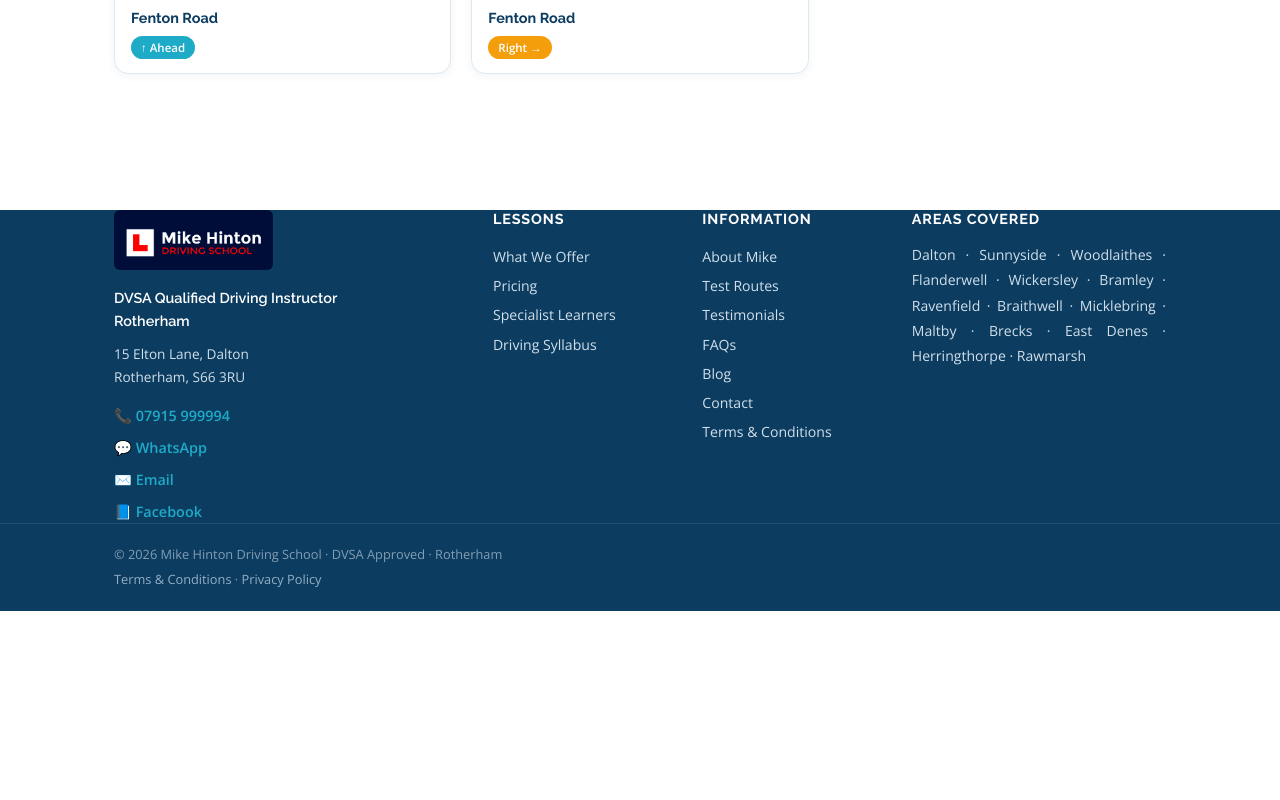
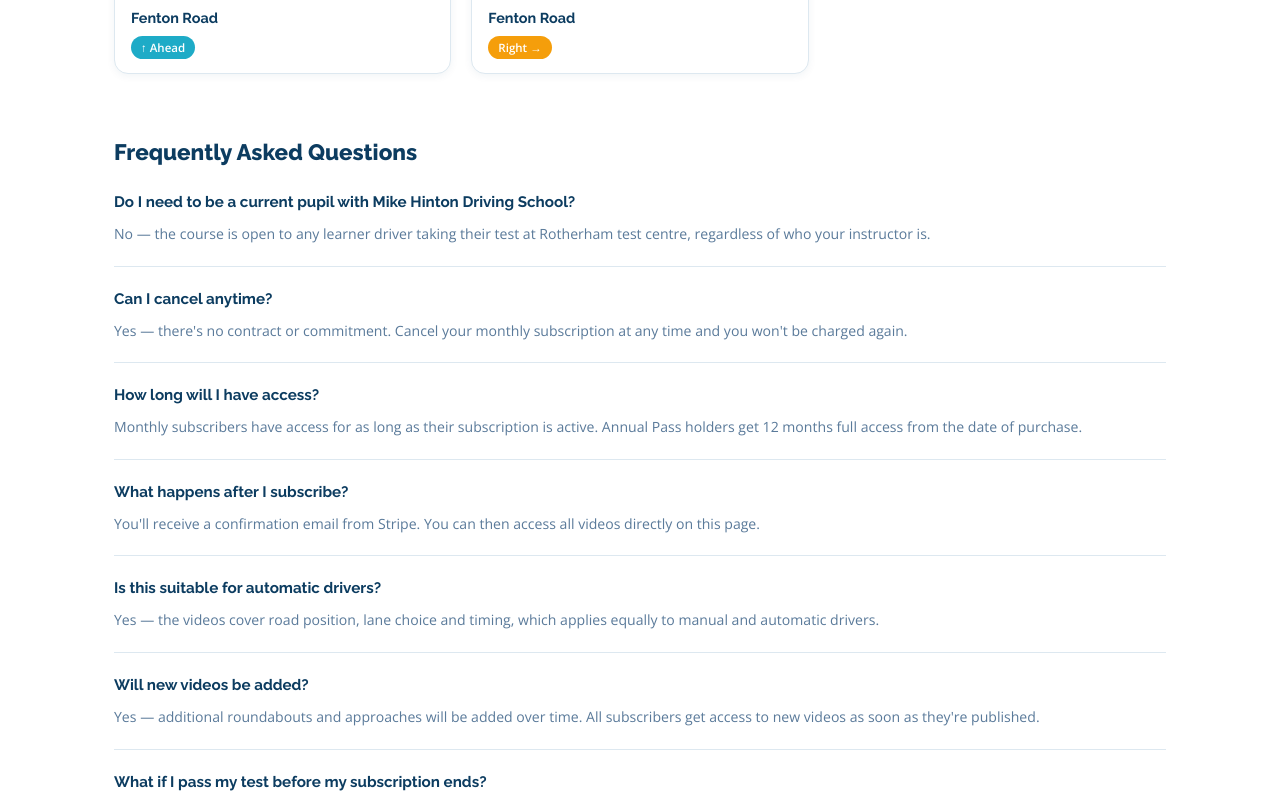
Before and after one commit to mikehinton-wq/mods-website, a React (Vite) app: page /members in a window 1280 px wide. Shown: the part 8760-9560 px from the top of the page. Before the commit the page ends 9371 px from the top, so only its background shows below. Built offline with nearby package versions, Linux system fonts and the light colour scheme.

Commit message:
Update site

```diff
--- a/src/pages/Members.jsx
+++ b/src/pages/Members.jsx
@@ -277,6 +277,25 @@ export default function Members() {
             </div>
           </div>
         ))}
+        <div style={s.faqWrap}>
+          <h2 style={s.faqTitle}>Frequently Asked Questions</h2>
+
+          {[
+            { q: 'Do I need to be a current pupil with Mike Hinton Driving School?', a: 'No — the course is open to any learner driver taking their test at Rotherham test centre, regardless of who your instructor is.' },
+            { q: 'Can I cancel anytime?', a: 'Yes — there\'s no contract or commitment. Cancel your monthly subscription at any time and you won\'t be charged again.' },
+            { q: 'How long will I have access?', a: 'Monthly subscribers have access for as long as their subscription is active. Annual Pass holders get 12 months full access from the date of purchase.' },
+            { q: 'What happens after I subscribe?', a: 'You\'ll receive a confirmation email from Stripe. You can then access all videos directly on this page.' },
+            { q: 'Is this suitable for automatic drivers?', a: 'Yes — the videos cover road position, lane choice and timing, which applies equally to manual and automatic drivers.' },
+            { q: 'Will new videos be added?', a: 'Yes — additional roundabouts and approaches will be added over time. All subscribers get access to new videos as soon as they\'re published.' },
+            { q: 'What if I pass my test before my subscription ends?', a: 'Congratulations! Simply cancel your subscription and you won\'t be charged again. Monthly subscribers can cancel at any time.' },
+          ].map((item, i) => (
+            <div key={i} style={s.faqItem}>
+              <div style={s.faqQ}>{item.q}</div>
+              <p style={s.faqA}>{item.a}</p>
+            </div>
+          ))}
+        </div>
+
       </main>
     </>
   )
```
